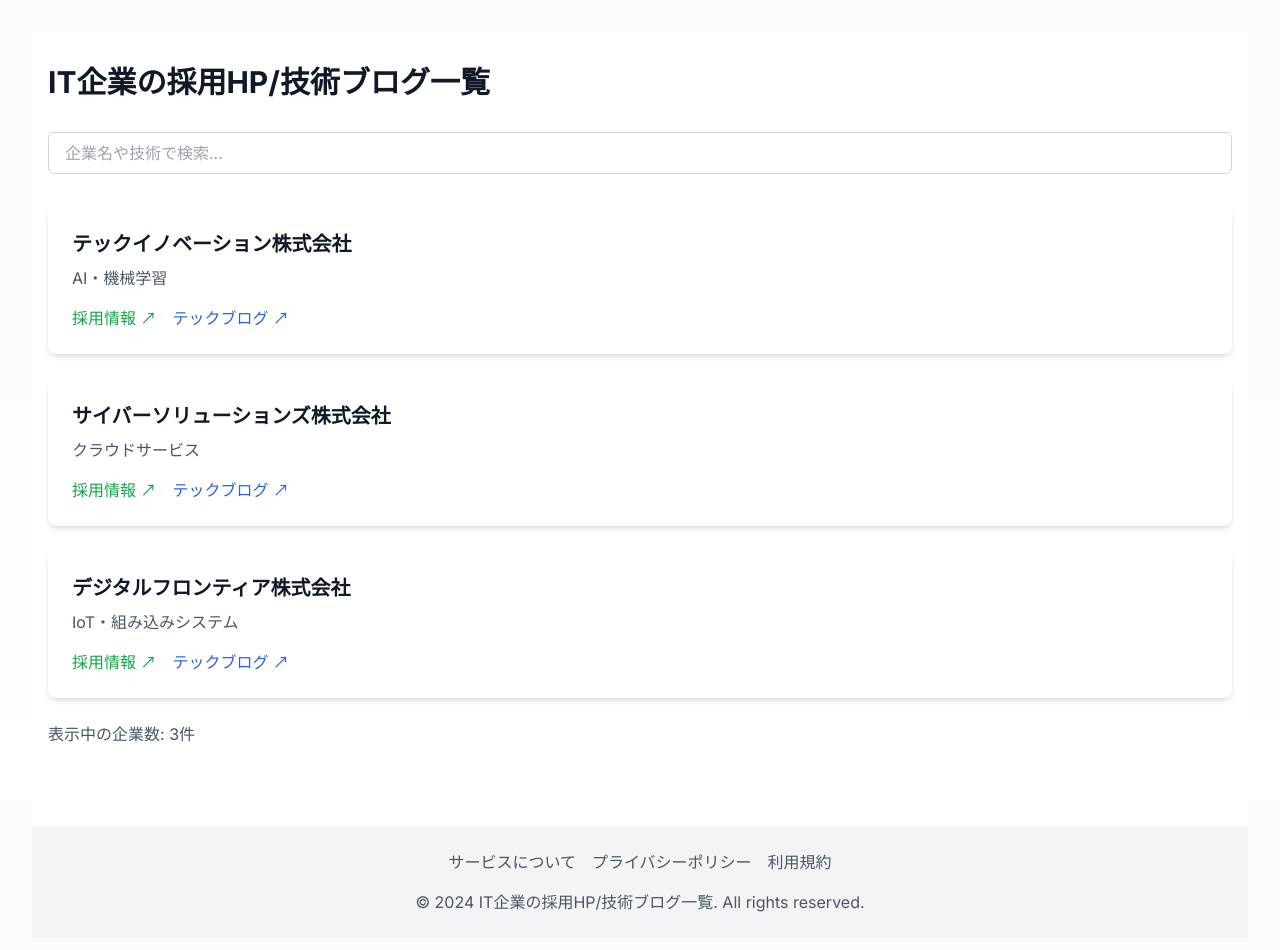
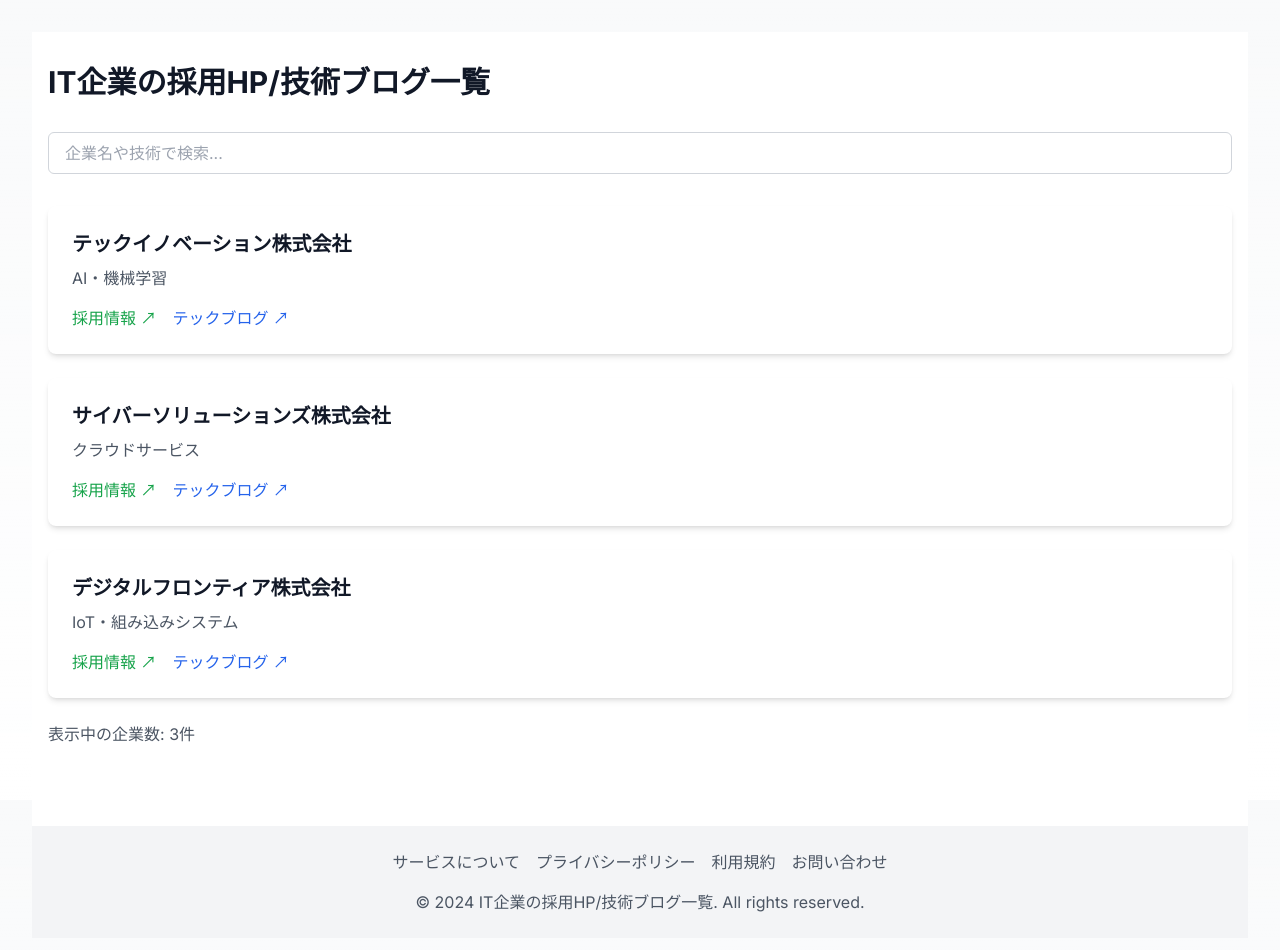
Before and after one commit to KotaNakamura96/tech-recruit-indexes, a Next.js app: page / in a window 1280 px wide. Shown: the top 950 px of the page. Built offline with nearby package versions, Linux system fonts and the light colour scheme.

Commit message:
お問い合わせをフッターに追加

```diff
--- a/src/app/components/Footer.tsx
+++ b/src/app/components/Footer.tsx
@@ -10,6 +10,7 @@ const Footer = () => {
                         プライバシーポリシー
                     </FooterLink>
                     <FooterLink href="/terms">利用規約</FooterLink>
+                    <FooterLink href="/">お問い合わせ</FooterLink>
                 </div>
                 <p className="text-center mt-4 text-gray-600 dark:text-gray-400">
                     © {new Date().getFullYear()} IT企業の採用HP/技術ブログ一覧.
```
